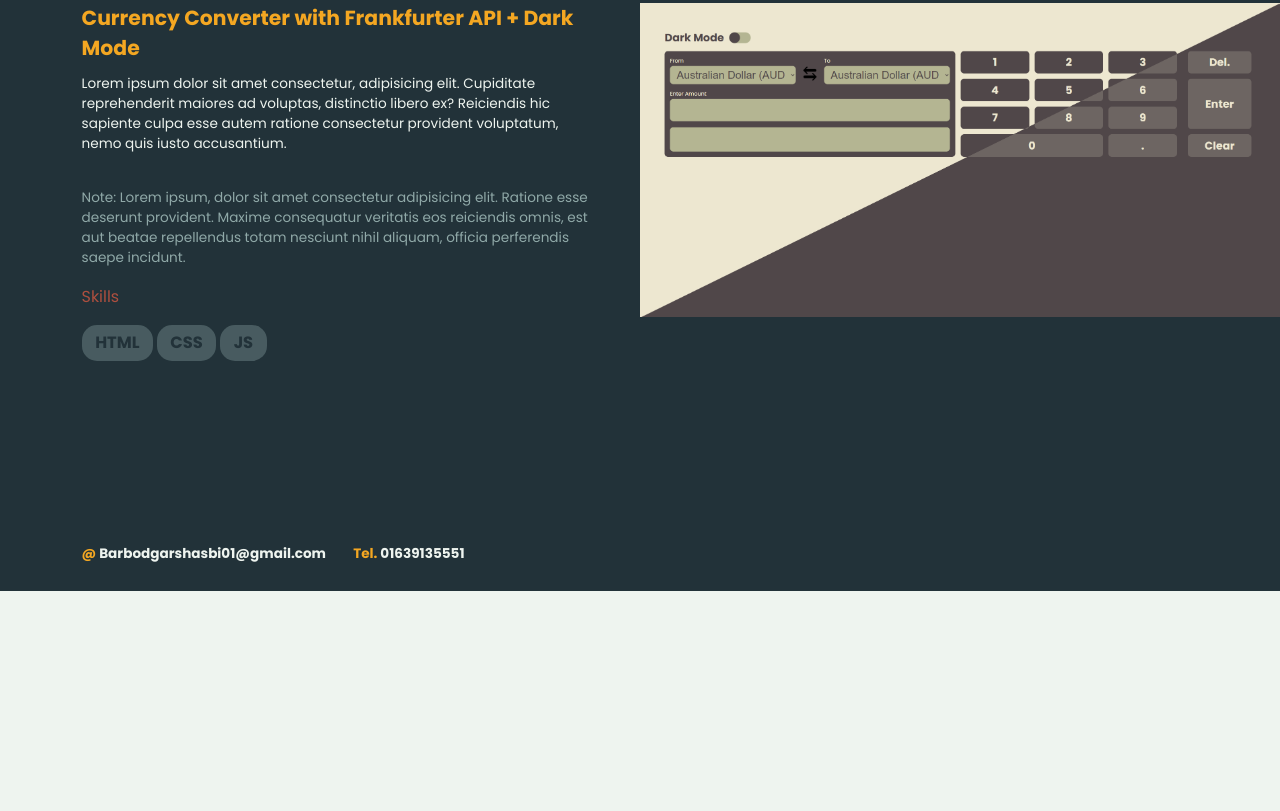
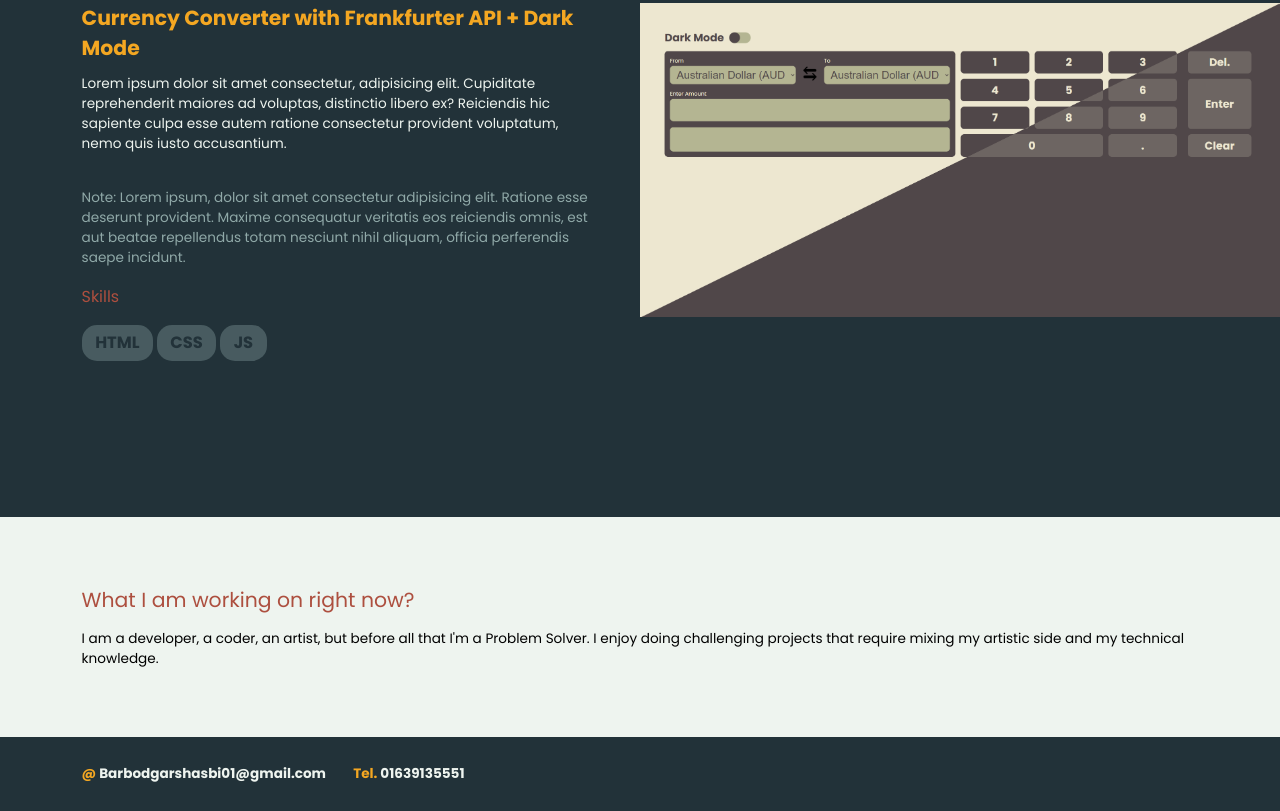
Before and after one commit to barbodGarsha/Personal-Portfolio, a plain HTML site: page index.html in a window 1280 px wide. Shown: the part 1945-2756 px from the top of the page. Before the commit the page ends 2536 px from the top, so only its background shows below. Drawn offline with Linux system fonts and the light colour scheme.

Commit message:
added a new section called what I am working on right now

```diff
--- a/css/main.scss
+++ b/css/main.scss
@@ -43,7 +43,7 @@
         transform: translateX(0);
     }
 }
-@keyframes project-cta-load {
+@keyframes website-content-load {
     0% {
         opacity: 0;
         transform: translateY(-20%);
@@ -222,7 +222,7 @@ header {
 
         opacity: 0;
         transform: translateY(-20%);
-        animation: project-cta-load 300ms 1340ms ease-out forwards;
+        animation: website-content-load 300ms 1340ms ease-out forwards;
     }
 
     a.project-name {
@@ -286,7 +286,7 @@ header {
         }
         opacity: 0;
         transform: translateY(-20%);
-        animation: project-cta-load 300ms 1340ms ease-out forwards;
+        animation: website-content-load 300ms 1340ms ease-out forwards;
     }
 
     .project-cta.project-cta-fliped {
@@ -329,6 +329,37 @@ footer {
     opacity: 0;
     transform: translateX(-100%);
     animation: footer-load 300ms 1660ms ease-out forwards;
+}
+.working-on-rn {
+
+    .container {
+        display: block;
+    }
+    p.project-details{
+        color: #223239;
+        padding-right: 5rem;
+        margin-bottom: 5rem;
+        font-size: 1.4rem;
+
+        opacity: 0;
+        transform: translateX(-100%);
+        animation: about-content-load 300ms 1340ms ease-out forwards;
+    }
+
+    h2 {
+        color: #AD4F3F;
+        margin-bottom: 1rem;
+        font-weight: normal;
+
+        opacity: 0;
+        transform: translateY(-100%);
+        animation: about-subhead-load 300ms 1020ms ease-out forwards;
+    }
+
+
+    opacity: 0;
+    transform: translateY(-20%);
+    animation: website-content-load 300ms 1340ms ease-out forwards;
 }
 
 @media screen and (max-width: 1360px) {
--- a/index.html
+++ b/index.html
@@ -125,6 +125,14 @@
             </div>
         </div>
     </section>
+
+    <section class="working-on-rn">
+        <div class="container">
+            <h2>What I am working on right now?</h2>
+            <p class="details">I am a developer, a coder, an artist, but before all that I'm a Problem Solver. I enjoy doing challenging projects that require mixing my artistic side and my technical knowledge.</p>
+        </div>
+     </section>
+
     <footer>
         <div class="container">
             <ul>
```
Also changed, not shown: css/main.css, 1 other file.
